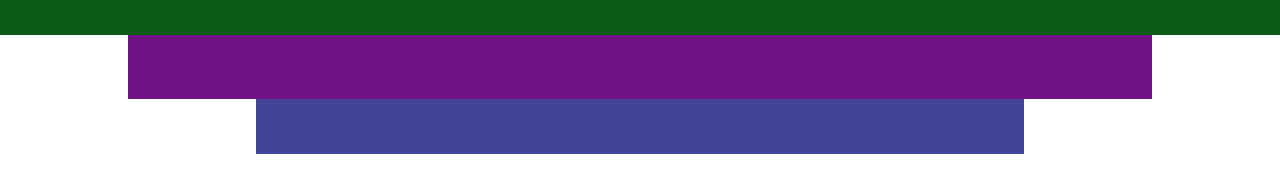
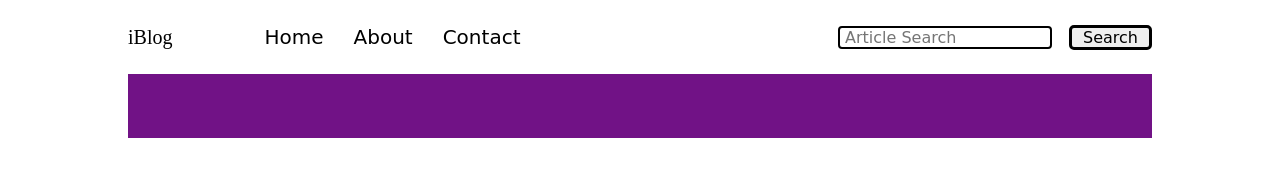
Before and after one commit to DineshDeepanshu2002/Blog-tempelate, a plain HTML site: page index.html in a window 1280 px wide. Drawn offline with Linux system fonts and the light colour scheme; a web font is replaced by a local one.

Commit message:
nav
Nav bar

```diff
--- a/css/style.css
+++ b/css/style.css
@@ -1,9 +1,34 @@
-* { margin: 0%; padding: 0%;}
-
+* {
+  margin: 0%;
+  padding: 0%;
+}
 
 .navigation {
-  height: 35px;
-  background-color: #0d5a19;
+  font-family: var(--font1);
+  height: 74px;
+  /* background-color: #4dadba; */
+  display: flex;
+  justify-content: space-between;
+  align-items: center;
+}
+.nav-left {
+  font-size: 20px;
+  display: flex;
+  align-items: center;
+}
+.nav-left ul {
+  display: flex;
+  margin: 0 77px;
+  font-size: 20px;
+}
+.nav-left ul li {
+  list-style: none;
+  margin: 15px;
+  font-family: var(--font2);
+}
+.nav-left ul li a {
+  text-decoration: none;
+  color: black;
 }
 
 .content {
@@ -13,5 +38,5 @@
 
 .footer {
   height: 55px;
-  background-color: #424497;
+  /* background-color: #8080ab; */
 }
--- a/css/utility.css
+++ b/css/utility.css
@@ -1,4 +1,12 @@
-.max-width-1 {
+@import url("https://fonts.googleapis.com/css2?family=Baloo+Bhai+2:wght@400..800&family=Montserrat:ital,wght@0,100..900;1,100..900&display=swap");
+@import url('https://fonts.googleapis.com/css2?family=Baloo+Bhai+2:wght@400..800&family=Montserrat:ital,wght@0,100..900;1,100..900&family=Playfair+Display:ital,wght@0,400..900;1,400..900&family=Roboto:ital,wght@0,100;0,300;0,400;0,500;0,700;0,900;1,100;1,300;1,400;1,500;1,700;1,900&display=swap');
+
+:root {
+  --main-bg-color:brown
+  -font1 :'Baloo Bhai 2 ',cursive;
+  --font2 :'Roboto ',cursive;
+}
+ .max-width-1 {
   max-width: 80vw;
 }
 .max-width-2 {
@@ -8,3 +16,21 @@
 .m-auto {
   margin: auto;
 }
+
+.btn { padding: 0px 11px ;
+  border: 3px solid black ;
+  border-radius: 5px;
+  font-size: 16px;
+  font-family: var(--font2);
+  cursor: pointer;
+}
+
+.form-input {
+  padding: 0px 5px;
+  font-size: 16px;
+  border: 2px solid black ;
+   border-radius: 4px;
+   font-family:Verdana, Geneva, Tahoma, sans-serif;
+   margin: 0 13px ;
+font-family: var(--font2);
+}
--- a/index.html
+++ b/index.html
@@ -1,20 +1,29 @@
 <!DOCTYPE html>
 <html lang="en">
-<head>
-    <meta charset="UTF-8">
-    <meta name="viewport" content="width=device-width, initial-scale=1.0">
-    <title>Blog Platform for All </title>
-    <link rel="stylesheet" href="css/style.css">
-    <link rel="stylesheet" href="css/utility.css">
-</head>
-<body>
-    <nav class = "navigation">
-
+  <head>
+    <meta charset="UTF-8" />
+    <meta name="viewport" content="width=device-width, initial-scale=1.0" />
+    <title>Blog Platform
+    </title>
+  <link rel="stylesheet" href="css/style.css" />
+    <link rel="stylesheet" href="css/utility.css" />
+  </head>
+  <body>
+    <nav class="navigation max-width-1 m-auto">
+      <div class="nav-left">
+        <span> iBlog </span>
+        <ul>
+          <li><a href="/"> Home </a></li>
+          <li><a href="/"> About </a></li>
+          <li><a href="/"> Contact </a></li>
+        </ul>
+      </div>
+      <div class="nav-right">
+        <input class="form-input" type="text" placeholder="Article Search ">
+        <button class="btn">Search</button>
+      </div>
     </nav>
-    <div class="content max-width-1 m-auto">
-
-    </div>
-    <div class="footer max-width-2 m-auto">
-
-    </div></body>
+    <div class="content max-width-1 m-auto"></div>
+    <div class="footer max-width-2 m-auto"></div>
+  </body>
 </html>
```
Also changed, not shown: vecteezy_blogging-or-blog-creative-concept-with-laptop-computer_3421145/vecteezy_blogging-or-blog-creative-concept-with-laptop-computer_.jpg (added), vecteezy_men-insert-ideas-into-blog-and-web-content_4578727/vecteezy_men-insert-ideas-into-blog-and-web-content_.jpg (added), 6 other files.
